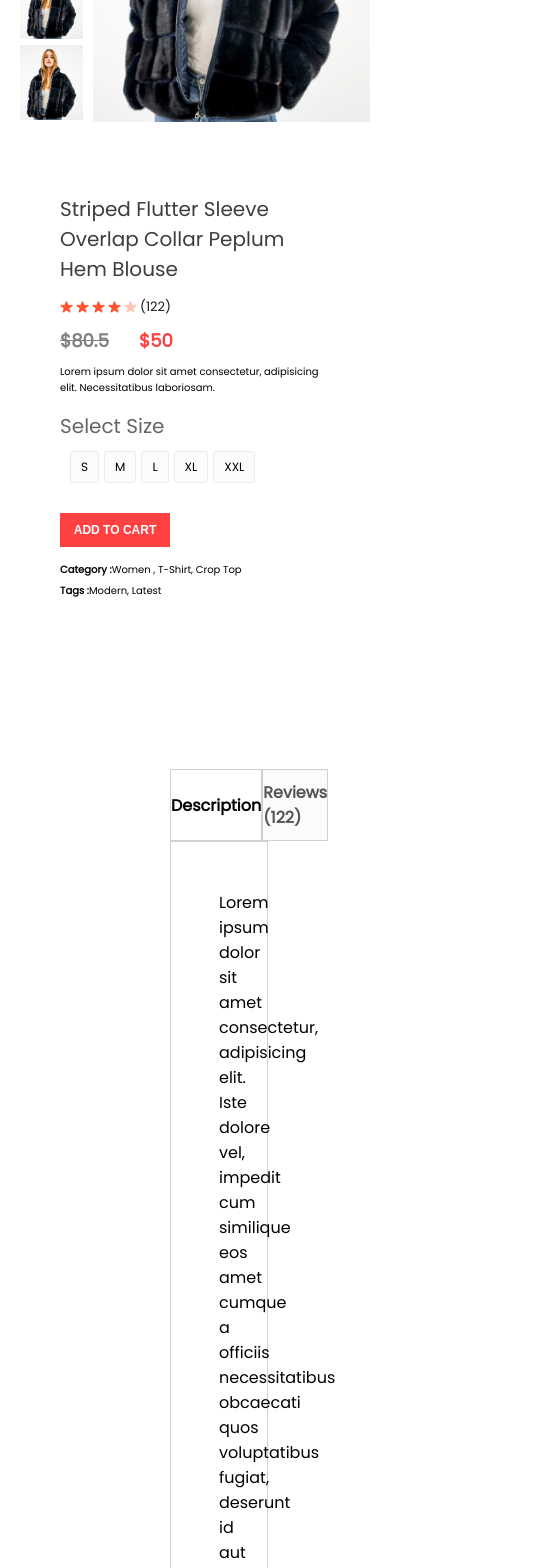
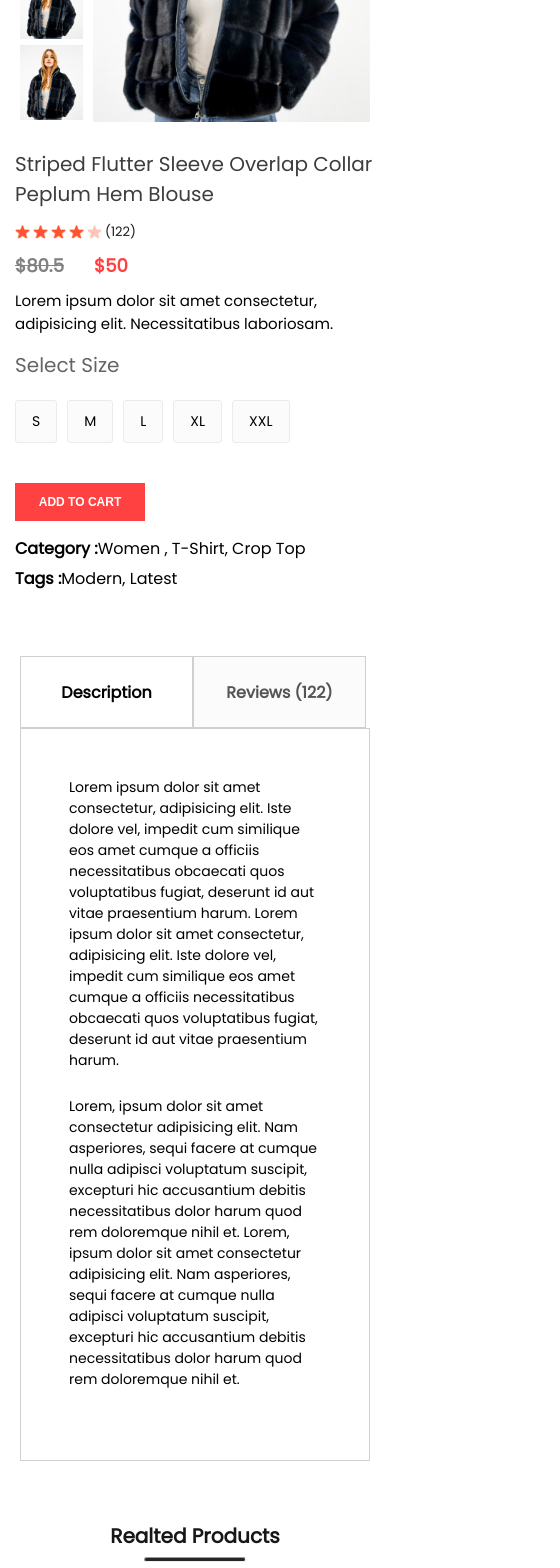
Before and after one commit to Dahbi-Dev/E-commerce, a React (Create React App) app: page /product/1 in a window 390 px wide. Shown: the part 320-1888 px from the top of the page, 560 px wide, since content can reach past the window. Built offline with nearby package versions, Linux system fonts and the light colour scheme.

Commit message:
customize realted product

```diff
--- a/src/Components/DescriptionBox/DescriptionBox.css
+++ b/src/Components/DescriptionBox/DescriptionBox.css
@@ -30,3 +30,21 @@
     padding: 48px;
     padding-bottom: 70px;
 }
+
+@media(max-width:1280px){
+    .descriptionbox{
+        margin: 60px;
+    }
+}
+
+@media(max-width:800px){
+    .descriptionbox{
+        margin: 60px 20px;
+    }
+    .descriptionbox-description{
+        font-size: 14px;
+    }
+}
+@media(max-width:500px){
+
+}
--- a/src/Components/ProductDisplay/ProductDisplay.css
+++ b/src/Components/ProductDisplay/ProductDisplay.css
@@ -21,7 +21,7 @@
 }
 
 .productdisplay-main-img {
-    width: 586px;
+    width: 566px;
     height: 700px;
 }
 
@@ -257,7 +257,7 @@
     }
 
     .productdisplay-right-description {
-        font-size: 10px;
+        font-size: 15px;
     }
 
     .productdisplay-right-size h1 {
@@ -309,11 +309,31 @@
         height: 330px;
     }
     .productdisplay-right {
-        margin:50px;
+        margin:5px;
     }
     .productdisplay-right h1 {
         margin-top: 15px;
         font-size: 20px;
         font-weight: 500;
     }
+    .productdisplay-right-stars img {
+        width: 15px;
+    }
+    .productdisplay-right-sizes{
+        gap: 10px;
+        margin:20px 0px;
+     }
+     .productdisplay-right-sizes div{
+        padding: 10px 16px;
+        font-size: 14px;
+     }
+     .productdisplay-right button{
+        width: 130px;
+        font-size: 15px 0px;
+        padding: 12px 0px;
+     }
+     .productdisplay-right-category {
+        font-size: 16px;
+     }
+
 }
--- a/src/Components/RelatedProducts/RelatedProducts.css
+++ b/src/Components/RelatedProducts/RelatedProducts.css
@@ -29,3 +29,65 @@
     gap: 30px;
 
 }
+
+@media(max-width:1280px) {
+    .RelatedProducts {
+        height: 70vh;
+    }
+
+    .RelatedProducts h1 {
+        font-size: 40px;
+    }
+
+    .RelatedProducts hr {
+        width: 160px;
+        height: 4px;
+    }
+    .Realated {
+        gap: 20px;
+        margin-top: 30px;
+    }
+}
+@media(max-width:1024px) {
+
+    .RelatedProducts h1 {
+        font-size: 30px;
+    }
+
+    .RelatedProducts hr {
+        width: 120px;
+        height: 3px;
+    }
+    .Realated {
+        gap: 15px;
+        margin-top: 20px;
+    }
+}
+@media(max-width:800px) {
+    .RelatedProducts {
+        height: 40vh;
+        gap: 6px;
+    }
+
+    .RelatedProducts h1 {
+        font-size: 20px;
+    }
+
+    .RelatedProducts hr {
+        width: 100px;
+    }
+    .Realated {
+        gap: 5px;
+    }
+}
+@media(max-width:500px) {
+    .RelatedProducts {
+        height: 90vh;
+    }
+
+    .Realated {
+        gap: 10px;
+       display: grid;
+       grid-template-columns: 1fr 1fr;
+    }
+}
```
